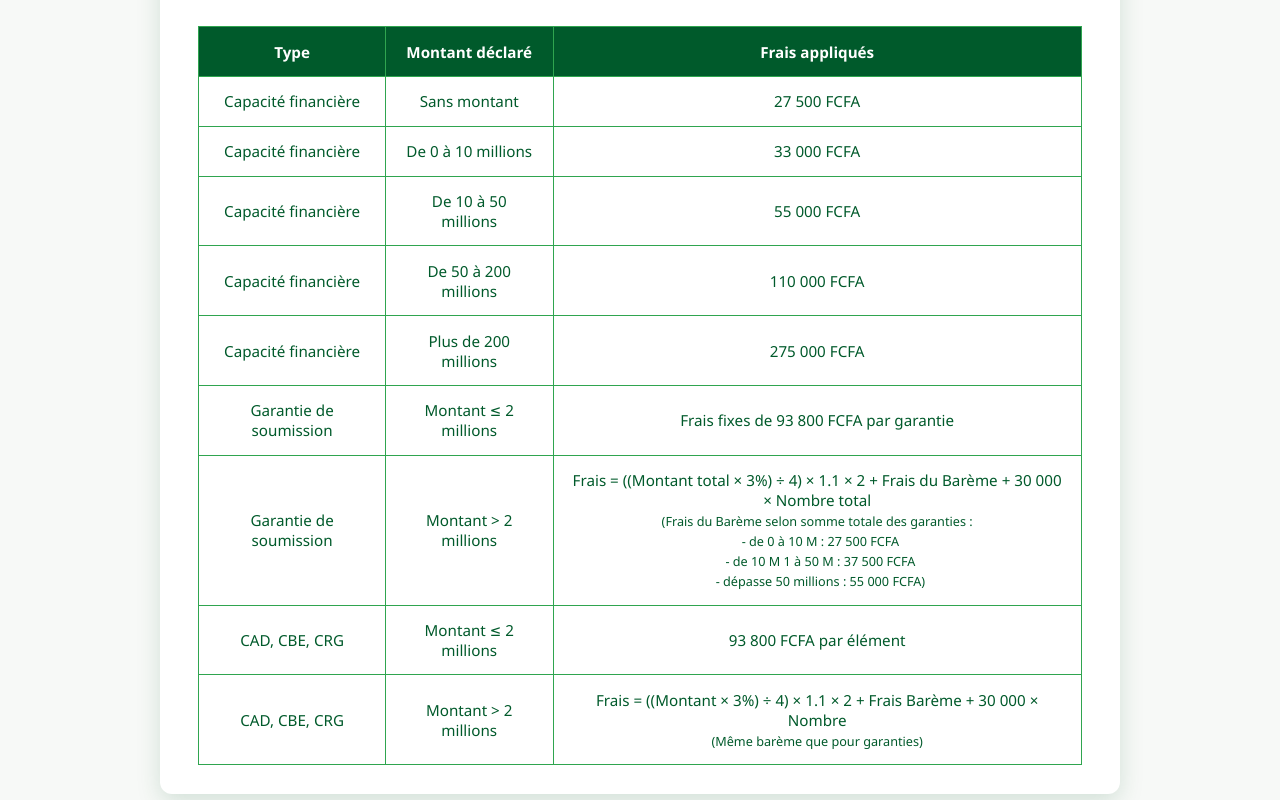
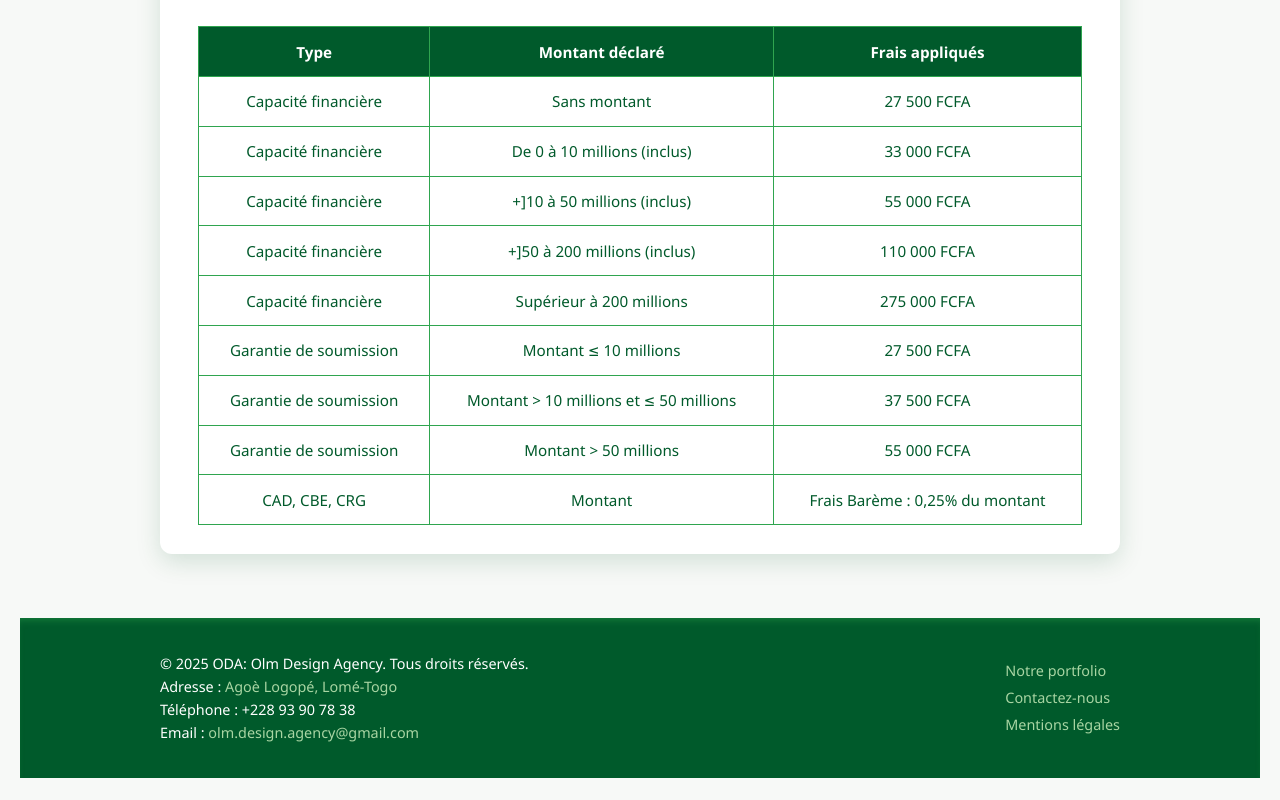
Before and after one commit to Olmedo-ux/Simulateur, a plain HTML site: page index.html in a window 1280 px wide. Shown: the part 1300-2100 px from the top of the page. Drawn offline with Linux system fonts and the light colour scheme.

Commit message:
Refactor rules table in index.html
Updated the rules table structure and content for clarity and accuracy.

```diff
--- a/index.html
+++ b/index.html
@@ -116,6 +116,7 @@
     </tr>
   </thead>
   <tbody>
+    <!-- Capacités financières -->
     <tr>
       <td>Capacité financière</td>
       <td>Sans montant</td>
@@ -123,55 +124,51 @@
     </tr>
     <tr>
       <td>Capacité financière</td>
-          <td>De 0 à 10 millions</td>
+      <td>De 0 à 10 millions (inclus)</td>
       <td>33 000 FCFA</td>
     </tr>
     <tr>
       <td>Capacité financière</td>
-          <td>De 10 à 50 millions</td>
+      <td>+]10 à 50 millions (inclus)</td>
       <td>55 000 FCFA</td>
     </tr>
     <tr>
       <td>Capacité financière</td>
-          <td>De 50 à 200 millions</td>
+      <td>+]50 à 200 millions (inclus)</td>
       <td>110 000 FCFA</td>
     </tr>
     <tr>
       <td>Capacité financière</td>
-          <td>Plus de 200 millions</td>
+      <td>Supérieur à 200 millions</td>
       <td>275 000 FCFA</td>
+    </tr>
+
+    <!-- Garanties de soumission -->
+    <tr>
+      <td>Garantie de soumission</td>
+      <td>Montant ≤ 10 millions</td>
+      <td>27 500 FCFA</td>
     </tr>
     <tr>
       <td>Garantie de soumission</td>
-          <td>Montant ≤ 2 millions</td>
-          <td>Frais fixes de 93 800 FCFA par garantie</td>
+      <td>Montant > 10 millions et ≤ 50 millions</td>
+      <td>37 500 FCFA</td>
     </tr>
     <tr>
       <td>Garantie de soumission</td>
-          <td>Montant > 2 millions</td>
-          <td>
-            Frais = ((Montant total × 3%) ÷ 4) × 1.1 × 2 + Frais du Barème + 30 000 × Nombre total<br />
-            <small>(Frais du Barème selon somme totale des garanties :<br />
-              &nbsp;&nbsp;- de 0 à 10 M : 27 500 FCFA<br />
-              &nbsp;&nbsp;- de 10 M 1 à 50 M : 37 500 FCFA<br />
-              &nbsp;&nbsp;- dépasse 50 millions : 55 000 FCFA)</small>
-          </td>
+      <td>Montant > 50 millions</td>
+      <td>55 000 FCFA</td>
     </tr>
+
+    <!-- CAD, CBE, CRG -->
     <tr>
       <td>CAD, CBE, CRG</td>
-          <td>Montant ≤ 2 millions</td>
-          <td>93 800 FCFA par élément</td>
-        </tr>
-        <tr>
-          <td>CAD, CBE, CRG</td>
-          <td>Montant > 2 millions</td>
-          <td>
-            Frais = ((Montant × 3%) ÷ 4) × 1.1 × 2 + Frais Barème + 30 000 × Nombre<br />
-            <small>(Même barème que pour garanties)</small>
-          </td>
+      <td>Montant</td>
+      <td>Frais Barème : 0,25% du montant</td>
     </tr>
   </tbody>
     </table>
+
   </section>
 <footer>
   <div class="footer-container">
```
Lines whose indentation alone changed are shown as unchanged.
